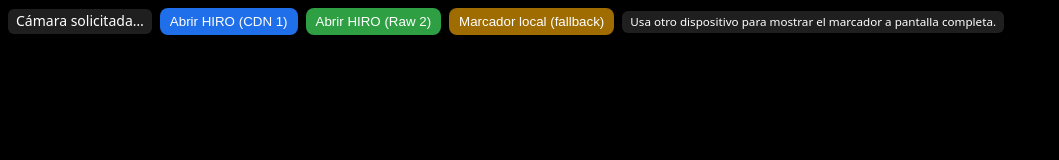
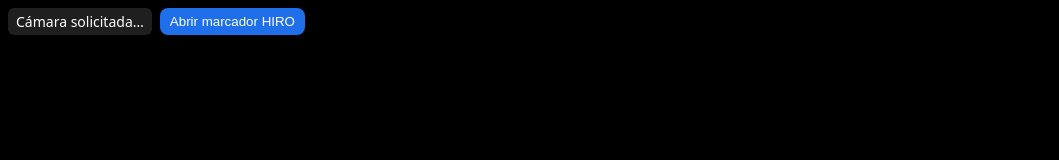
Before and after one commit to Nidname/webar-dashboard, a plain HTML site: page index.html in a window 1280 px wide. Shown: the whole page, without its empty margins (0-1059 px from the left). Drawn offline with Linux system fonts and the light colour scheme.

Commit message:
Add files via upload

```diff
--- a/index.html
+++ b/index.html
@@ -3,82 +3,45 @@
 <head>
 <meta charset="utf-8"/>
 <meta name="viewport" content="width=device-width, initial-scale=1"/>
-<title>AR.js Hiro — Test con enlaces robustos</title>
-
-<!-- A-Frame + AR.js -->
-<script src="https://aframe.io/releases/1.5.0/aframe.min.js?v=1"></script>
-<script src="https://cdn.jsdelivr.net/gh/AR-js-org/AR.js@3.4.5/aframe/build/aframe-ar.js?v=1"></script>
-
+<title>AR.js Hiro — Test nid</title>
+<script src="https://aframe.io/releases/1.5.0/aframe.min.js"></script>
+<script src="https://cdn.jsdelivr.net/gh/AR-js-org/AR.js@3.4.5/aframe/build/aframe-ar.js"></script>
 <style>
   html,body{margin:0;overflow:hidden;background:#000}
-  .hud{
-    position:fixed;left:0;top:0;right:0;display:flex;flex-wrap:wrap;gap:8px;align-items:center;
-    padding:8px;background:rgba(0,0,0,.35);color:#fff;font:14px/1.2 system-ui,sans-serif;z-index:9
-  }
+  .hud{position:fixed;left:0;top:0;right:0;display:flex;gap:8px;align-items:center;
+       padding:8px;background:rgba(0,0,0,.35);color:#fff;font:14px system-ui,sans-serif;z-index:9}
   .btn{background:#1f6feb;border:0;color:#fff;border-radius:8px;padding:6px 10px}
-  .btn.alt{background:#2ea043}
-  .btn.warn{background:#9e6c00}
   .status{padding:4px 8px;border-radius:6px;background:rgba(255,255,255,.12)}
 </style>
 </head>
 <body>
   <div class="hud">
     <span class="status" id="status">Cargando…</span>
-    <button class="btn" onclick="window.open('https://cdn.jsdelivr.net/gh/AR-js-org/AR.js@3.4.5/three.js/data/images/HIRO.jpg','_blank')">Abrir HIRO (CDN 1)</button>
-    <button class="btn alt" onclick="window.open('https://raw.githubusercontent.com/AR-js-org/AR.js/3.4.5/three.js/data/images/HIRO.jpg','_blank')">Abrir HIRO (Raw 2)</button>
-    <button class="btn warn" onclick="openLocalMarker()">Marcador local (fallback)</button>
-    <small class="status">Usa otro dispositivo para mostrar el marcador a pantalla completa.</small>
+    <button class="btn"
+      onclick="window.open('https://upload.wikimedia.org/wikipedia/commons/4/48/Hiro_marker_ARjs.png','_blank')">
+      Abrir marcador HIRO
+    </button>
   </div>
 
-  <a-scene
-    embedded
-    vr-mode-ui="enabled:false"
+  <a-scene embedded vr-mode-ui="enabled:false"
     renderer="antialias:true; alpha:true; precision:mediump"
-    arjs="sourceType: webcam; facingMode: environment; detectionMode: mono; trackingMethod: best; debugUIEnabled: true; sourceWidth:1280; sourceHeight:720; displayWidth:1280; displayHeight:720;"
-  >
-    <!-- Marcador preset 'hiro' -->
+    arjs="sourceType: webcam; facingMode: environment; detectionMode: mono; trackingMethod: best; debugUIEnabled: true;">
     <a-marker preset="hiro" emitevents="true" id="marker">
       <a-box position="0 0.5 0" rotation="0 45 0" color="#FF5A5F"></a-box>
       <a-sphere position="0 1.2 0" radius="0.15" color="#4CAF50"></a-sphere>
       <a-text value="HIRO OK" position="-0.5 0 0.1" rotation="-90 0 0" color="#FFFFFF"></a-text>
     </a-marker>
-
     <a-entity camera></a-entity>
   </a-scene>
 
 <script>
-  // Estado visible
-  const $status = document.getElementById('status');
-  function setStatus(t){ $status.textContent = t; }
-
-  document.addEventListener('DOMContentLoaded', () => setStatus('Cámara solicitada…'));
+  const $s = document.getElementById('status');
+  const setS = t => $s.textContent = t;
+  document.addEventListener('DOMContentLoaded', () => setS('Cámara solicitada…'));
   const scene = document.querySelector('a-scene');
-  if (scene.hasLoaded) setStatus('Cámara lista. Apunta al marcador HIRO.');
-  else scene.addEventListener('loaded', () => setStatus('Cámara lista. Apunta al marcador HIRO.'));
-
-  const marker = document.getElementById('marker');
-  marker.addEventListener('markerFound', () => setStatus('✅ Marcador detectado (HIRO)'));
-  marker.addEventListener('markerLost',  () => setStatus('🔎 Buscando marcador HIRO…'));
-
-  // Fallback local: página simple que dibuja un "HIRO" estilizado en blanco/negro
-  // (No es el patrón oficial .patt, pero suele funcionar como referencia visual para probar detección).
-  function openLocalMarker() {
-    const win = window.open('', '_blank');
-    win.document.write(`
-      <!DOCTYPE html><html><head><meta charset="utf-8"/>
-      <meta name="viewport" content="width=device-width, initial-scale=1"/>
-      <title>Marcador HIRO (local)</title>
-      <style>
-        html,body{margin:0;height:100%;background:#fff;display:flex;align-items:center;justify-content:center}
-        .frame{width:min(90vmin,800px);height:min(90vmin,800px);background:#fff;display:grid;place-items:center;border:16px solid #000;}
-        .inner{width:80%;height:80%;background:#000;display:grid;place-items:center}
-        .glyph{width:60%;height:60%;background:#fff;clip-path: polygon(50% 0%, 61% 35%, 98% 35%, 68% 57%, 79% 91%, 50% 70%, 21% 91%, 32% 57%, 2% 35%, 39% 35%);}
-        /* Nota: esto NO es el patrón exacto oficial, pero sirve como marcador de alto contraste para prueba visual */
-      </style></head>
-      <body><div class="frame"><div class="inner"><div class="glyph"></div></div></div></body></html>
-    `);
-    win.document.close();
-  }
+  scene.addEventListener('loaded', () => setS('Cámara lista. Apunta al marcador HIRO.'));
+  document.getElementById('marker').addEventListener('markerFound', () => setS('✅ Marcador detectado'));
+  document.getElementById('marker').addEventListener('markerLost',  () => setS('🔎 Buscando marcador…'));
 </script>
 </body>
 </html>
```
